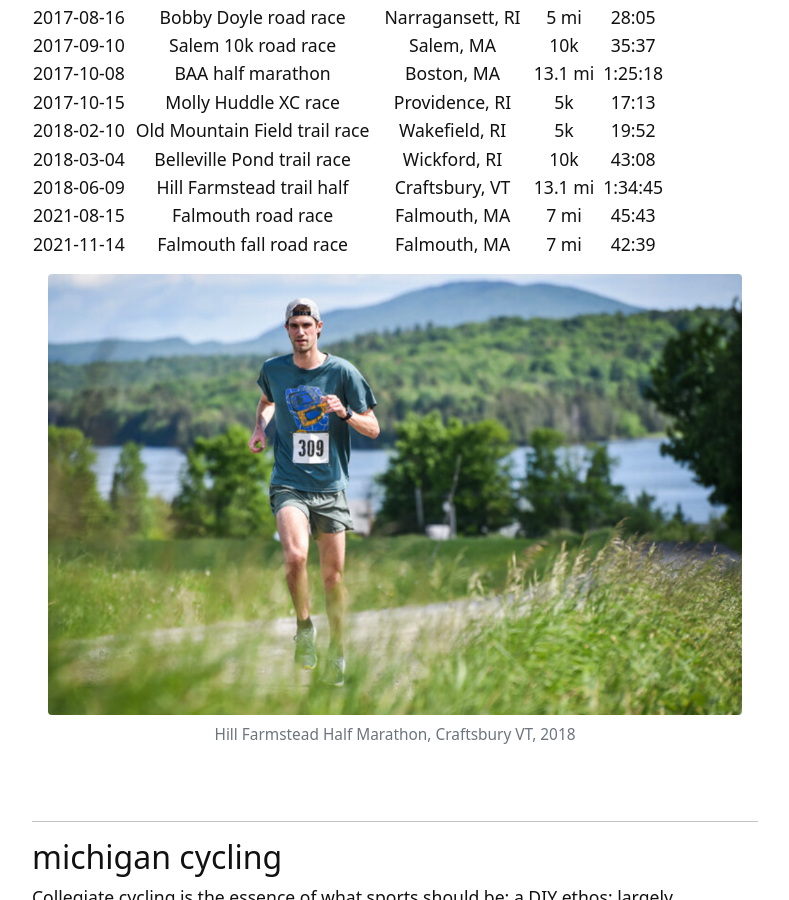
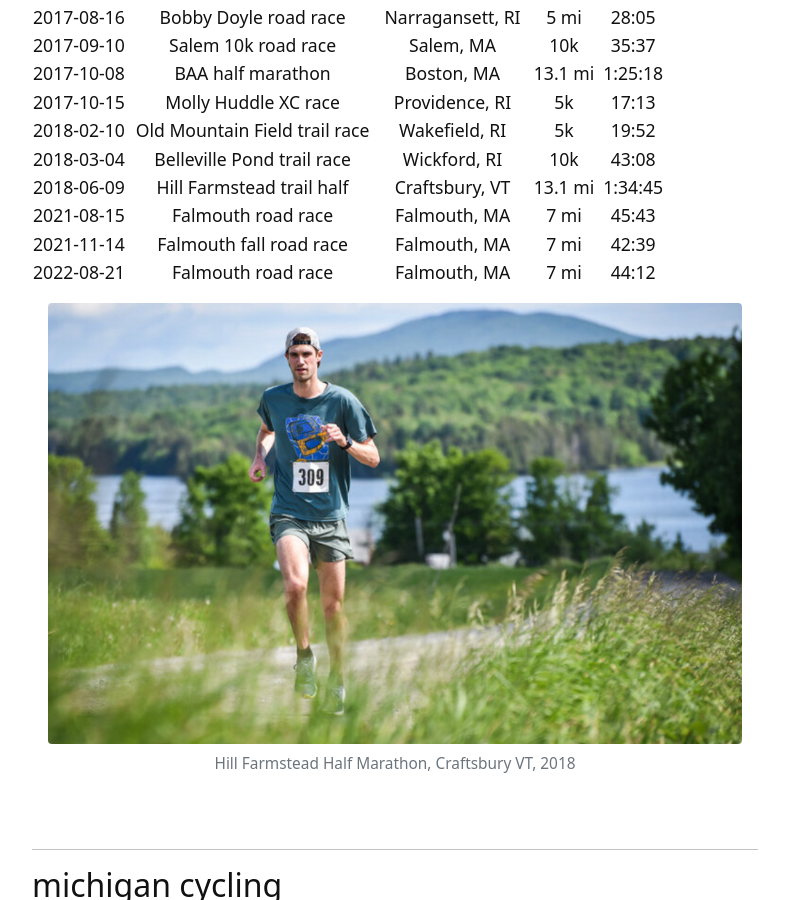
Before and after one commit to ccluett/website, a Jekyll site: the page built from content/3-racelog.md, in a window 1280 px wide and 900 px high, scrolled down 636 px. Shown: the whole window, without its empty margins (245-1034 px from the left). Built offline with Jekyll 4.4.1, drawn with Linux system fonts in a browser that asks for light colours.

Commit message:
Update 3-racelog.md

```diff
--- a/content/3-racelog.md
+++ b/content/3-racelog.md
@@ -31,6 +31,7 @@ nav: true
 | 2018-06-09 	|     Hill Farmstead trail half   	|  Craftsbury, VT  	|   13.1 mi | 1:34:45 	|
 | 2021-08-15 	|        Falmouth road race       	|   Falmouth, MA   	|   7 mi   	|  45:43  	|
 | 2021-11-14 	|     Falmouth fall road race     	|   Falmouth, MA   	|   7 mi   	|  42:39  	|
+| 2022-08-21 	|        Falmouth road race       	|   Falmouth, MA   	|   7 mi   	|  44:12  	|
 
 {% include figure.html img="IMG-1134.jpg" caption="Hill Farmstead Half Marathon, Craftsbury VT, 2018" width="100%" %}
 
```
